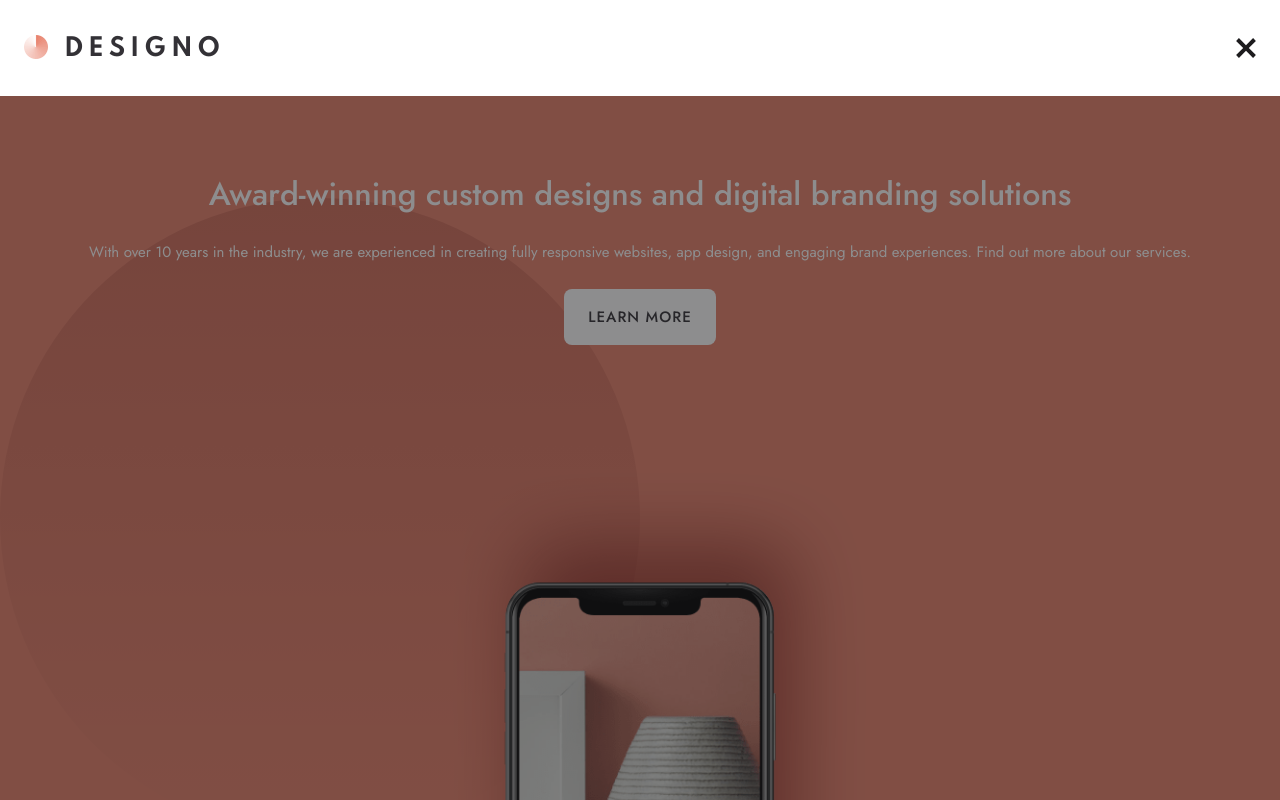
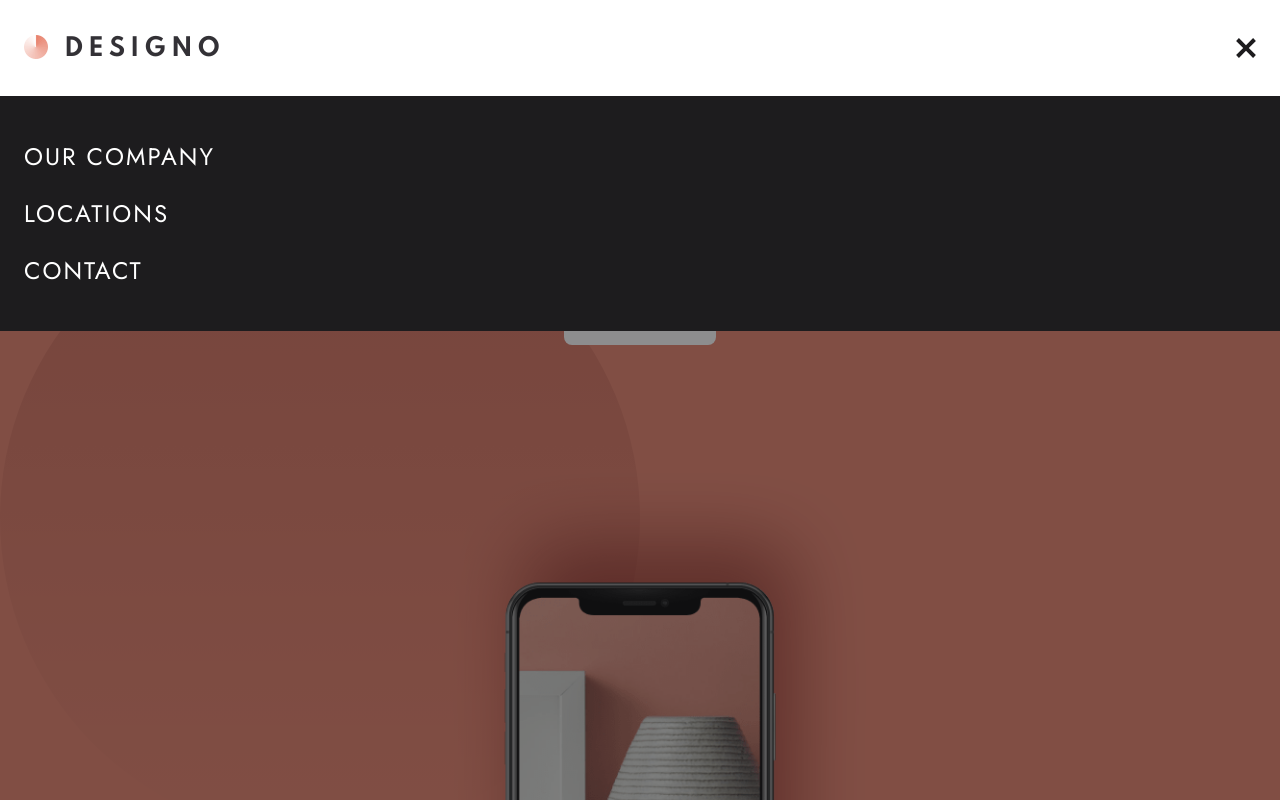
Before and after one commit to g-akca/designo, a React (Vite) app: page / in a window 1280 px wide. Both pictures are taken after a click on the button "Open menu". Shown: the top 800 px of the page. Built offline with nearby package versions, Linux system fonts and the light colour scheme.

Commit message:
Add Menu component with navigation links for company, locations, and contact

```diff
--- a/src/components/layout/Menu.tsx
+++ b/src/components/layout/Menu.tsx
@@ -1,7 +1,22 @@
+import { NavLink } from "react-router";
+
 function Menu() {
   return (
-    <>
-    </>
+    <nav className="bg-black px-6 py-12">
+      <ul className="flex flex-col gap-8 text-[24px] leading-6.25 tracking-[2px] text-white uppercase">
+        <li>
+          <NavLink to="about">Our Company</NavLink>
+        </li>
+
+        <li>
+          <NavLink to="locations">Locations</NavLink>
+        </li>
+
+        <li>
+          <NavLink to="contact">Contact</NavLink>
+        </li>
+      </ul>
+    </nav>
   )
 }
 
```
